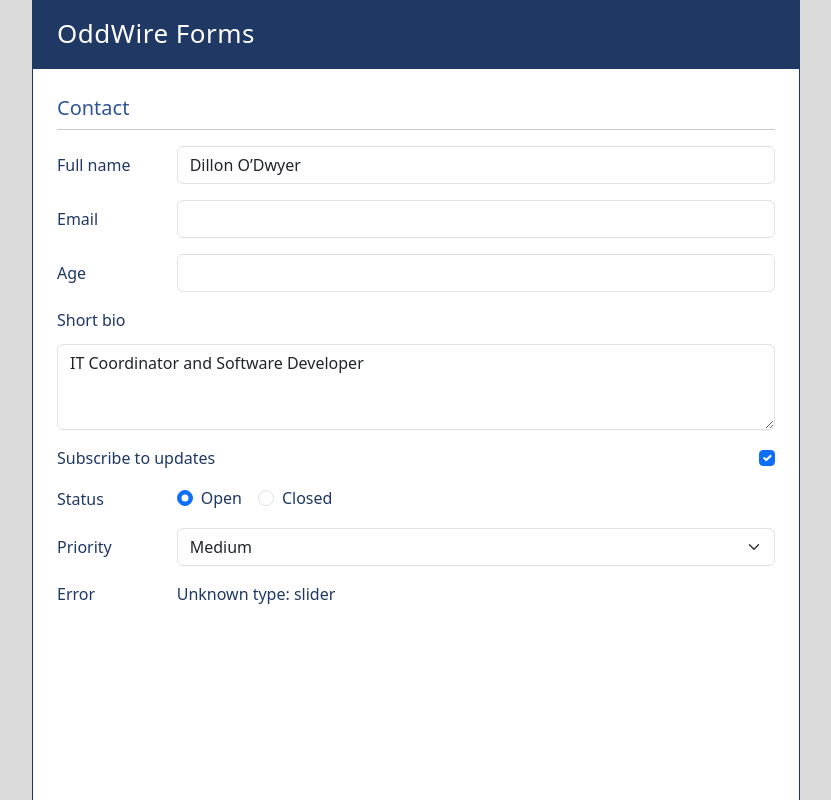
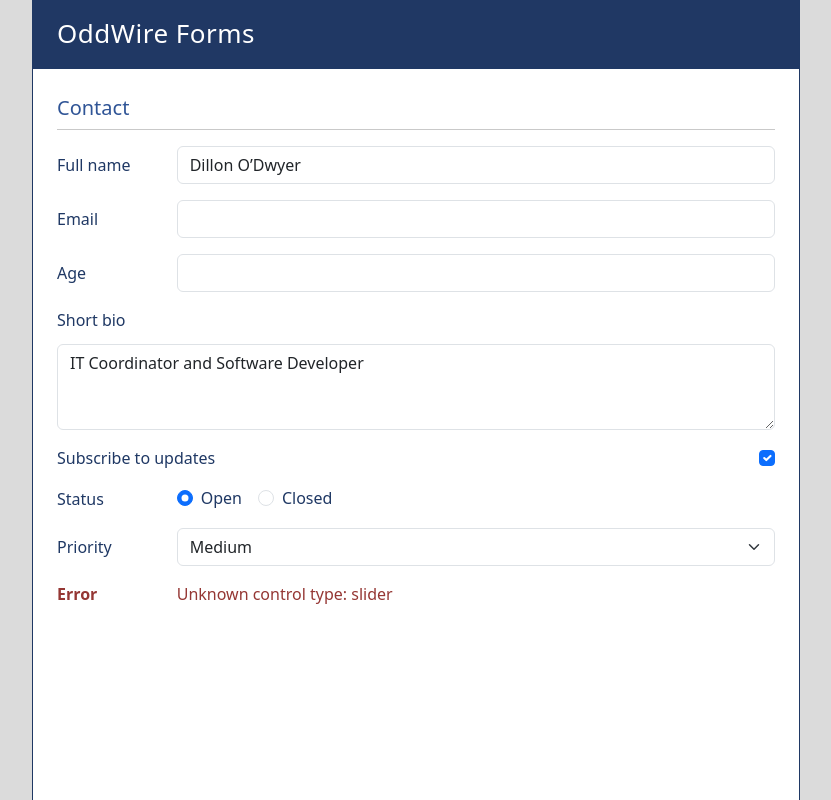
Before and after one commit to eaglesruleder/OddWire.Form, a React (Vite) app in the folder oddwire.form.client/: page / in a window 1280 px wide. Shown: the whole page, without its empty margins (224-1055 px from the left). Built offline with nearby package versions, Linux system fonts and the light colour scheme.

Commit message:
Cleanup err ctrlitem

```diff
--- a/oddwire.form.client/public/style/text.css
+++ b/oddwire.form.client/public/style/text.css
@@ -2,6 +2,7 @@
 .bold      { font-weight: 700; }
 .semibold  { font-weight: 600; }
 .accent    { color: var(--text-accent); }
+.error     { color: var(--text-error); }
 
 .text-center { text-align: center; }
 .left        { text-align: left; }
--- a/oddwire.form.client/public/style/theme.css
+++ b/oddwire.form.client/public/style/theme.css
@@ -7,6 +7,7 @@
   --border:    #1F3864;   /* strip + section borders */
   --text:      #1F3864;   /* primary text */
   --text-accent: #2F5496; /* secondary / accent text */
+  --text-error:  #953734; /* dark red — error text, red counterpart to --text-accent */
 
   /* Tablet-portrait strip width — keeps a portrait feel, landscape just gets side gutters */
   --strip-max: 768px;
--- a/oddwire.form.client/src/_components/controllist/ControlItem.tsx
+++ b/oddwire.form.client/src/_components/controllist/ControlItem.tsx
@@ -26,7 +26,7 @@ export function ControlItem(props: ControlItemProps)
         default:
         {
             const def = props as ControlDef;
-            return <ControlBase param={def.param} label="Error">Unknown type: {def.type}</ControlBase>;
+            return <ControlBase param={def.param} label="Error" className="error" labelClassName="bold">Unknown control type: {def.type}</ControlBase>;
         }
     }
 }
--- a/oddwire.form.client/src/_components/controllist/ControlList.tsx
+++ b/oddwire.form.client/src/_components/controllist/ControlList.tsx
@@ -7,8 +7,6 @@ type ControlListProps = {
     onChange: (value: unknown, param: string) => void;
     };
 
-// First map is the merge boundary — resolve each live value into a fresh def (never mutate the
-// shared definition), cast once. Second map renders. Stage 3's instance overlay merges in the first.
 export const ControlList = ({ controls, values, onChange }: ControlListProps) =>
     controls
         .map(control => ({ ...control, value: values[control.param] ?? control.value }) as unknown as ControlDef)
--- a/oddwire.form.client/src/_components/controllist/controls/ControlBase.tsx
+++ b/oddwire.form.client/src/_components/controllist/controls/ControlBase.tsx
@@ -1,9 +1,11 @@
-import type { ReactNode } from 'react';
+import type { CSSProperties, ReactNode } from 'react';
 
 import type { CoreControlProps } from './controlTypes';
 
 type ControlBaseProps = Pick<CoreControlProps<unknown>, 'param' | 'label' | 'hidden' | 'stacked'> & {
     className?: string;
+    labelClassName?: string;
+    labelStyle?: CSSProperties;
     children: ReactNode;
     };
 
@@ -20,7 +22,7 @@ export function ControlBase(props: ControlBaseProps)
     return (
         <div className={rowClass}>
             {props.label &&
-            <label className="control-label" htmlFor={props.param}>{props.label}</label>
+            <label className={['control-label', props.labelClassName].filter(Boolean).join(' ')} style={props.labelStyle} htmlFor={props.param}>{props.label}</label>
             }
             <div className="fill">{props.children}</div>
         </div>
```
